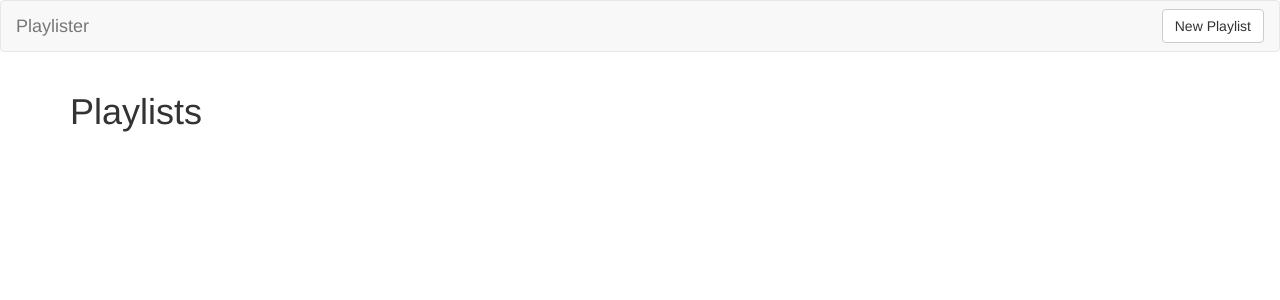
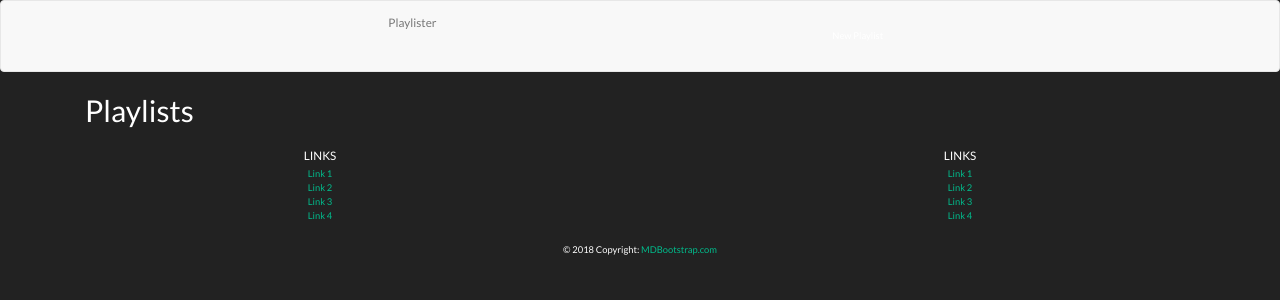
Before and after one commit to Jarquevious/Playlister-Tutorial, a Flask app: page / in a window 1280 px wide. Shown: the top 300 px of the page. Run offline with Flask 2, Linux system fonts and the light colour scheme; data that the repository does not hold is empty; some libraries are stand-ins or nearby versions.

Commit message:
added created_at, footer, and bootstrap theme

```diff
--- a/app.py
+++ b/app.py
@@ -2,6 +2,7 @@
 from bson.objectid import ObjectId
 from pymongo import MongoClient
 from flask import Flask, render_template, request, redirect, url_for
+from datetime import datetime
 
 host = os.environ.get('MONGODB_URI', 'mongodb://localhost:27017/Playlister')
 client = MongoClient(host=host)
@@ -28,8 +29,10 @@
     playlist = {
         'title': request.form.get('title'),
         'description': request.form.get('description'),
-        'videos': request.form.get('videos').split()
+        'videos': request.form.get('videos').split(),
+        'created_at': datetime.now()
     }
+    print(playlist)
     playlist_id = playlists.insert_one(playlist).inserted_id
     return redirect(url_for('playlists_show', playlist_id=playlist_id))
 
@@ -78,7 +81,12 @@
     comments.insert_one(comment)
     return redirect(url_for('playlists_show', playlist_id=request.form.get('playlist_id')))
 
-
+@app.route('/playlists/comments/<comment_id>', methods=['POST'])
+def comments_delete(comment_id):
+    """Action to delete a comment."""
+    comment = comments.find_one({'_id': ObjectId(comment_id)})
+    comments.delete_one({'_id': ObjectId(comment_id)})
+    return redirect(url_for('playlists_show', playlist_id=comment.get('playlist_id')))
 
 if __name__ == '__main__':
   app.run(debug=True, host='0.0.0.0', port=os.environ.get('PORT', 5000))
--- a/templates/base.html
+++ b/templates/base.html
@@ -7,14 +7,43 @@
     <title>Playlister</title>
     <!-- Latest compiled and minified CSS -->
     <link rel='stylesheet' href='https://maxcdn.bootstrapcdn.com/bootstrap/3.3.7/css/bootstrap.min.css'>
-</head>
+    <link rel='stylesheet' href='https://bootswatch.com/4/darkly/bootstrap.min.css'>
+  </head>
 <body>
     {% include 'partials/navbar.html' %}
 
     <div class='container'>
       {% block content %}{% endblock %}
     </div>
-
+<!-- Footer -->
+<footer class='page-footer font-small blue pt-4'>
+    <div class='container-fluid text-center'>
+         <div class='row'>
+         <hr class='clearfix w-100 d-md-none pb-3'>
+         <div class='col-md-6 mb-md-0 mb-3'>
+             <h5 class='text-uppercase'>Links</h5>
+             <ul class='list-unstyled'>
+                 <li><a href='#!'>Link 1</a></li>
+                 <li><a href='#!'>Link 2</a></li>
+                 <li><a href='#!'>Link 3</a></li>
+                 <li><a href='#!'>Link 4</a></li>
+             </ul>
+         </div>
+         <div class='col-md-6 mb-md-0 mb-3'>
+             <h5 class='text-uppercase'>Links</h5>
+             <ul class='list-unstyled'>
+                 <li><a href='#!'>Link 1</a></li>
+                 <li><a href='#!'>Link 2</a></li>
+                 <li><a href='#!'>Link 3</a></li>
+                 <li><a href='#!'>Link 4</a></li>
+             </ul>
+         </div>
+         </div>
+    </div>
+    <div class='footer-copyright text-center py-3'>© 2018 Copyright:
+       <a href='https://mdbootstrap.com/education/bootstrap/'> MDBootstrap.com</a>
+    </div>
+</footer>
     <!-- Latest compiled and minified JavaScript -->
     <script src="//code.jquery.com/jquery-1.12.0.min.js"></script>
     <script src="//code.jquery.com/jquery-migrate-1.2.1.min.js"></script>
--- a/templates/partials/comment.html
+++ b/templates/partials/comment.html
@@ -1,8 +1,14 @@
+<!-- templates/partials/comment.html -->
+
 <!-- templates/partials/comment.html -->
 
 <div class='card'>
     <div class='card-block'>
         <h4 class='card-title'>{{ comment.title }}</h4>
         <p class='card-text'>{{ comment.content }}</p>
+        <!-- Delete link -->
+        <p><form method='POST' action='/playlists/comments/{{ comment._id }}'>
+            <button class='btn btn-link' type='submit'>Delete</button>
+        </form></p>
     </div>
 </div>
--- a/templates/playlists_show.html
+++ b/templates/playlists_show.html
@@ -3,7 +3,11 @@
 <a href='/'>Back to Home</a>
 <div class='row'>
     <div class='col-sm-6 col-sm-offset-3'>
-        <h1>{{ playlist.title }}</h1>
+        <h1>{{playlist.title}}</h1>
+        {% if playlist.created_at %}
+        <p class='text-muted'>Created on {{ playlist.created_at.strftime('%A, %d %B, %Y') }}
+            at {{ playlist.created_at.strftime('%I:%M %p') }}</p>
+        {% endif %}
         <h2>{{ playlist.description }}</h2>
         {% for video in playlist.videos %}
             <div class="card"><div class="card-body">
```
